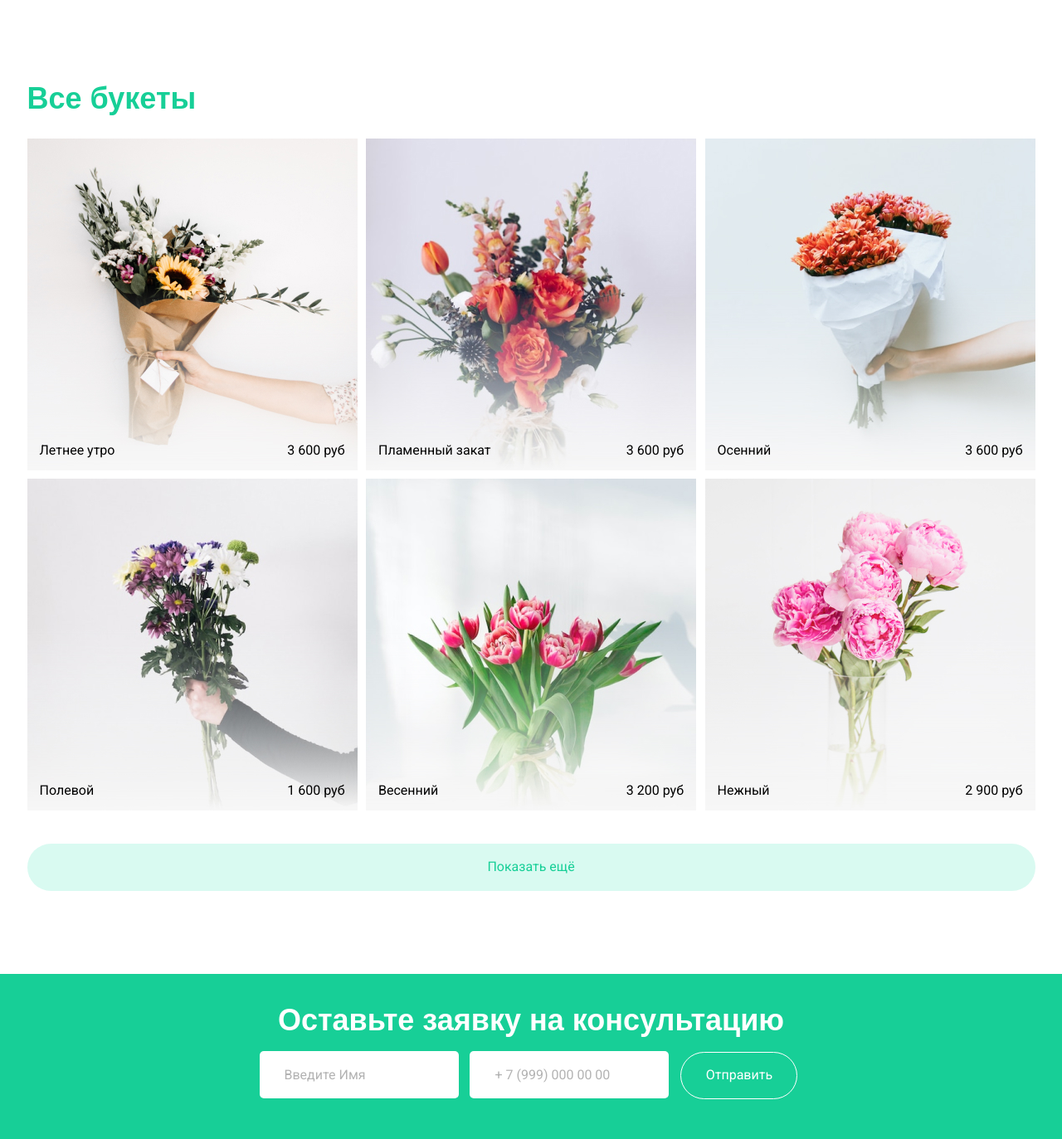
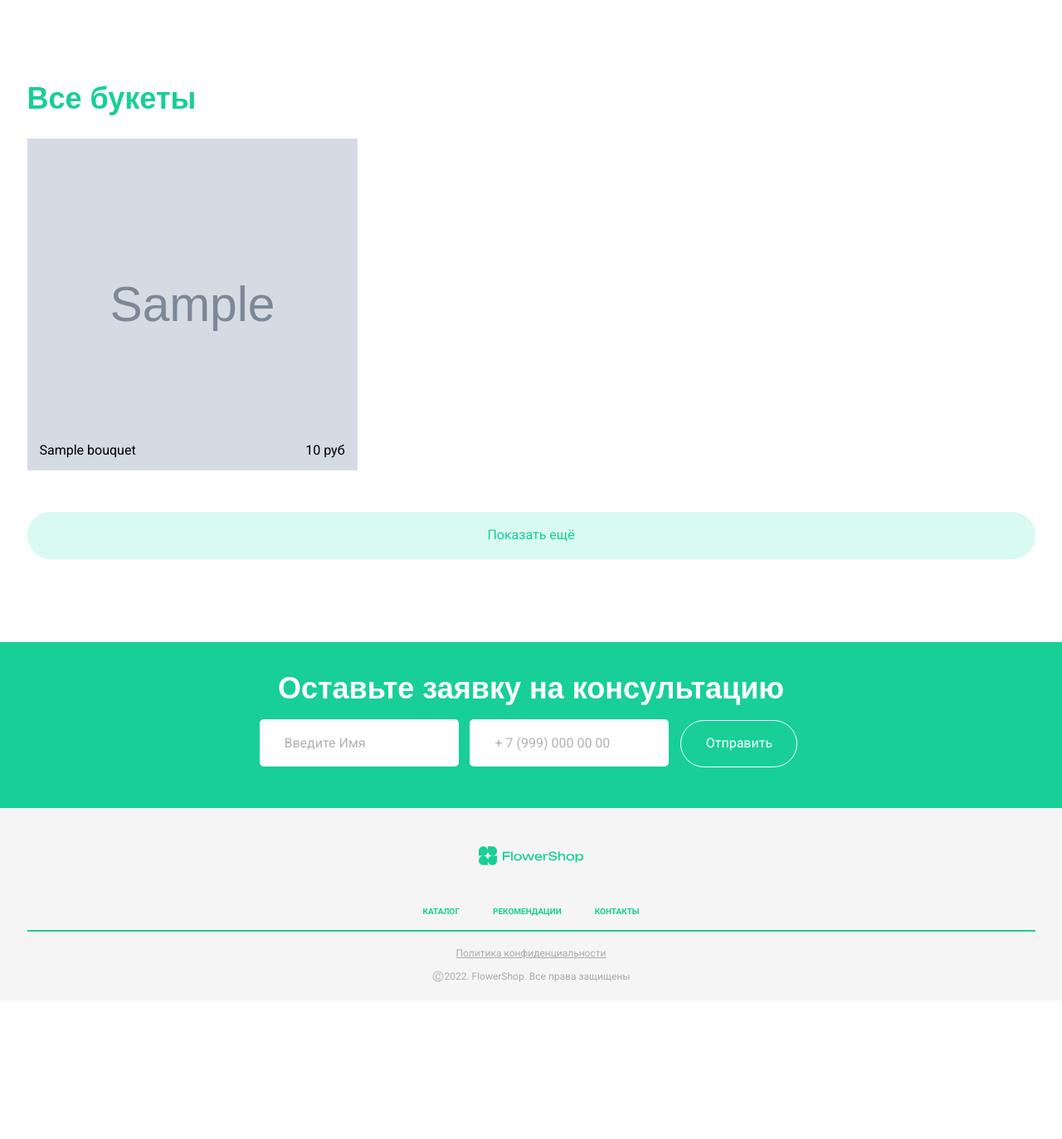
Before and after one commit to KillReal11/flower_shop_service, a Django app: page /catalog/ in a window 1280 px wide. Shown: the part 50-1423 px from the top of the page at 83% size. After the commit the page ends 1234 px from the top, so only its background shows below. Run offline with Django 5.2, Linux system fonts and the light colour scheme; tables that the repository leaves empty hold one stand-in row (values such as "Sample post"); grey boxes marked "Sample" are stand-in pictures; parts of the project's set-up code (start-up, migrations or seed data) failed here and were passed over; some web fonts are replaced.

Commit message:
connect index, catalog, card to DB

```diff
--- a/flower_shop/urls.py
+++ b/flower_shop/urls.py
@@ -25,7 +25,7 @@ from flowers import views
 urlpatterns = [
     path("admin/", admin.site.urls),
     path("", views.index, name="index"),
-    path("card/", views.card, name="card"),
+    path("card/<slug:slug>/", views.card, name="card"),
     path("catalog/", views.catalog, name="catalog"),
     path("consultation/", views.consultation, name="consultation"),
     path("order/", views.order, name="order"),
--- a/flowers/views.py
+++ b/flowers/views.py
@@ -1,19 +1,21 @@
-from django.shortcuts import render
+from django.shortcuts import get_object_or_404, render
+
+from .models import Bouquet
 
 
 def index(request):
-    # будущий код
-    return render(request, "index.html")
+    bouquets = Bouquet.objects.filter(is_recommended=True).order_by("id")[:3]
+    return render(request, "index.html", {"bouquets": bouquets})
 
 
-def card(request):
-    # будущий код
-    return render(request, "card.html")
+def card(request, slug):
+    bouquet = get_object_or_404(Bouquet, slug=slug)
+    return render(request, "card.html", {"bouquet": bouquet})
 
 
 def catalog(request):
-    # будущий код
-    return render(request, "catalog.html")
+    bouquets = Bouquet.objects.order_by("id")
+    return render(request, "catalog.html", {"bouquets": bouquets})
 
 
 def consultation(request):
--- a/templates/card.html
+++ b/templates/card.html
@@ -6,11 +6,11 @@
 		<div class="container">
 			<div class="card ficb">
 				<div class="card__block card__block_first">
-					<img src="{% static 'img/cardImg.jpg' %}" alt="img" class="card__img">
+					<img src="{{ bouquet.image.url }}" alt="{{ bouquet.title }}" class="card__img">
 				</div>
 				<div class="card__block card__block_sec">
-					<div class="title">Летнее утро</div>
-					<div class="card__block_price">3 600 руб</div>
+					<div class="title">{{ bouquet.title }}</div>
+					<div class="card__block_price">{{ bouquet.price|floatformat:"0g" }} руб</div>
 					<div class="card__elems ">
 						<span class="card__elems_intro">Состав</span>
 						<div class="card__items">
--- a/templates/catalog.html
+++ b/templates/catalog.html
@@ -8,48 +8,14 @@
 				<div class="title">Все букеты</div>
 				<div class="catalog__block">
 					<div class="recommended__elems ficb recommended__elems_first">
-						<div class="recommended__block recommended__block_first" onclick="location.href='{% url 'card' %}'">
-							<div class="recommended__block_elems ficb">
-								<span class="recommended__block_intro">Летнее утро</span>
-								<span class="recommended__block_price">3 600 руб</span>
-							</div>
-						</div>
-						<div class="recommended__block recommended__block_sec" onclick="location.href='{% url 'card' %}'">
-							<div class="recommended__block_elems ficb">
-								<span class="recommended__block_intro">Пламенный закат</span>
-								<span class="recommended__block_price">3 600 руб</span>
-							</div>
-						</div>
-						<div class="recommended__block recommended__block_thr" onclick="location.href='{% url 'card' %}'">
-							<div class="recommended__block_elems ficb">
-								<span class="recommended__block_intro">Осенний</span>
-								<span class="recommended__block_price">3 600 руб</span>
-							</div>
-						</div>
-
-
+						{% for bouquet in bouquets|slice:":3" %}
+							{% include "includes/bouquet_block.html" %}
+						{% endfor %}
 					</div>
 					<div class="recommended__elems ficb recommended__elems_sec">
-						<div class="recommended__block recommended__block_first" onclick="location.href='{% url 'card' %}'">
-							<div class="recommended__block_elems ficb">
-								<span class="recommended__block_intro">Полевой</span>
-								<span class="recommended__block_price">1 600 руб</span>
-							</div>
-						</div>
-						<div class="recommended__block recommended__block_sec" onclick="location.href='{% url 'card' %}'">
-							<div class="recommended__block_elems ficb">
-								<span class="recommended__block_intro">Весенний</span>
-								<span class="recommended__block_price">3 200 руб</span>
-							</div>
-						</div>
-						<div class="recommended__block recommended__block_thr" onclick="location.href='{% url 'card' %}'">
-							<div class="recommended__block_elems ficb">
-								<span class="recommended__block_intro">Нежный</span>
-								<span class="recommended__block_price">2 900 руб</span>
-							</div>
-						</div>
-
-
+						{% for bouquet in bouquets|slice:"3:6" %}
+							{% include "includes/bouquet_block.html" %}
+						{% endfor %}
 					</div>
 					<button class="btn largeBtn catalog__btn">Показать ещё</button>
 				</div>
--- /dev/null
+++ b/templates/includes/bouquet_block.html
@@ -0,0 +1,8 @@
+<div class="recommended__block"
+     style="background: url('{{ bouquet.image.url }}') no-repeat center bottom / cover;"
+     onclick="location.href='{% url 'card' bouquet.slug %}'">
+  <div class="recommended__block_elems ficb">
+    <span class="recommended__block_intro">{{ bouquet.title }}</span>
+    <span class="recommended__block_price">{{ bouquet.price|floatformat:"0g" }} руб</span>
+  </div>
+</div>
```
Also changed, not shown: templates/index.html (+5 -18 lines).
